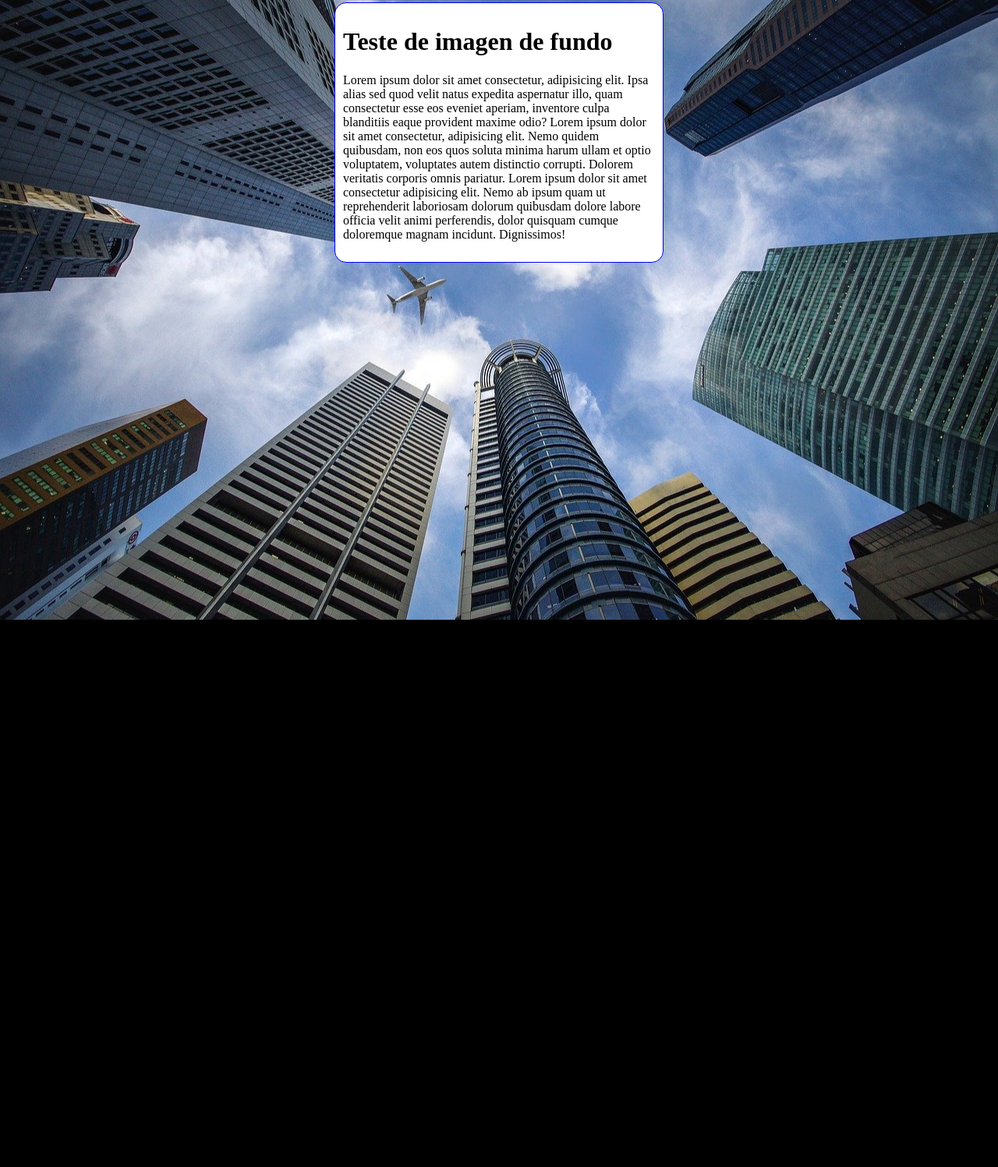
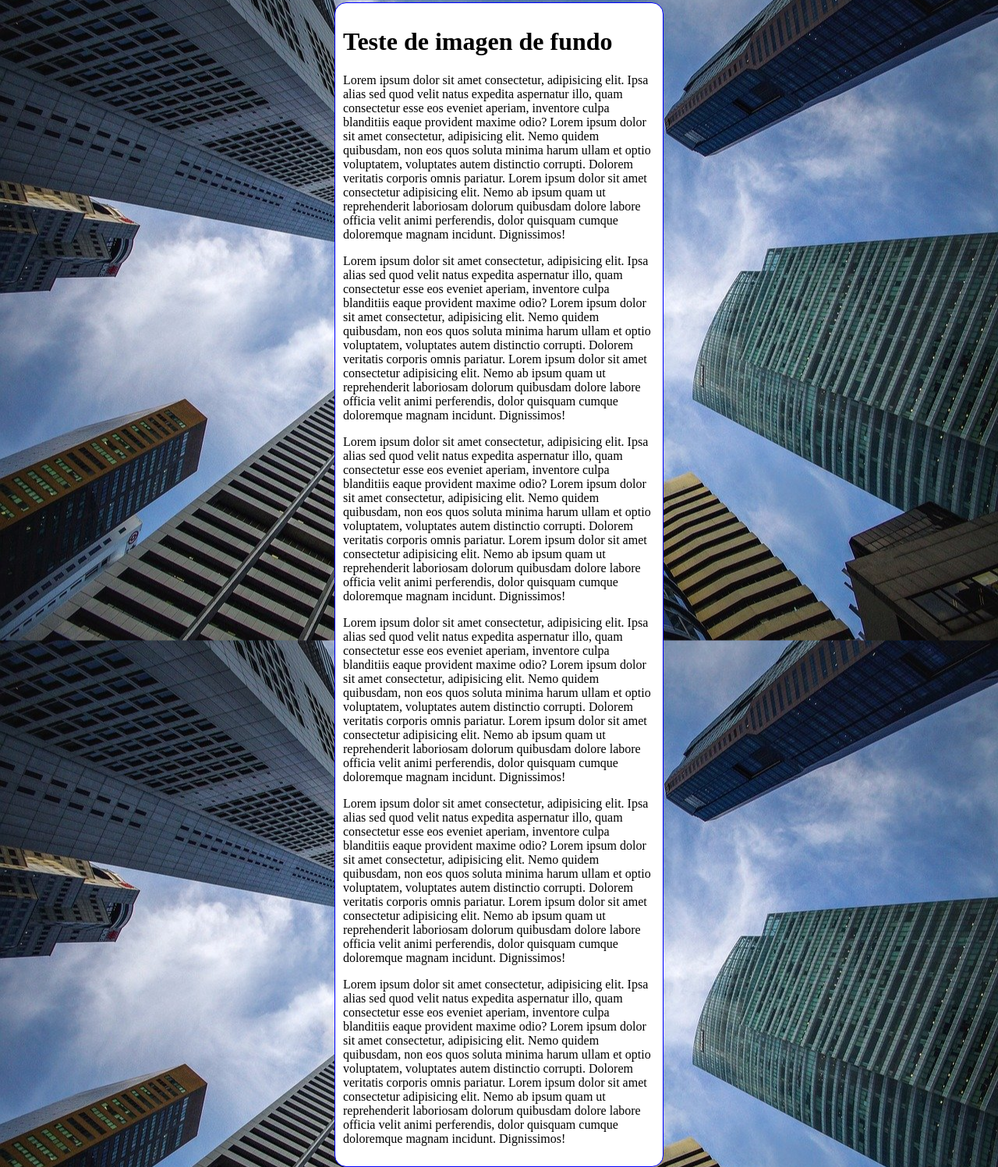
Before and after one commit to yagoFerro/html-css, a plain HTML site: page desafios/fundo006.html in a window 1280 px wide. Shown: the part 5-1502 px from the top of the page at 78% size. Before the commit the page ends 800 px from the top, so only its background shows below. Drawn offline with Linux system fonts and the light colour scheme.

Commit message:
Update fundo006.html

```diff
--- a/desafios/fundo006.html
+++ b/desafios/fundo006.html
@@ -11,7 +11,6 @@
             background-color: black;
             background-image: url('ex022/imagens/wallpaper002.jpg');
             background-position: center center;
-            background-repeat: no-repeat;
             background-size: cover;
 
         }
@@ -40,6 +39,66 @@
         labore officia velit animi perferendis, dolor quisquam cumque doloremque
         magnam incidunt. Dignissimos!
       </p>
+      <p>
+        Lorem ipsum dolor sit amet consectetur, adipisicing elit. Ipsa alias sed
+        quod velit natus expedita aspernatur illo, quam consectetur esse eos
+        eveniet aperiam, inventore culpa blanditiis eaque provident maxime odio?
+        Lorem ipsum dolor sit amet consectetur, adipisicing elit. Nemo quidem
+        quibusdam, non eos quos soluta minima harum ullam et optio voluptatem,
+        voluptates autem distinctio corrupti. Dolorem veritatis corporis omnis
+        pariatur. Lorem ipsum dolor sit amet consectetur adipisicing elit. Nemo
+        ab ipsum quam ut reprehenderit laboriosam dolorum quibusdam dolore
+        labore officia velit animi perferendis, dolor quisquam cumque doloremque
+        magnam incidunt. Dignissimos!
+      </p>
+      <p>
+        Lorem ipsum dolor sit amet consectetur, adipisicing elit. Ipsa alias sed
+        quod velit natus expedita aspernatur illo, quam consectetur esse eos
+        eveniet aperiam, inventore culpa blanditiis eaque provident maxime odio?
+        Lorem ipsum dolor sit amet consectetur, adipisicing elit. Nemo quidem
+        quibusdam, non eos quos soluta minima harum ullam et optio voluptatem,
+        voluptates autem distinctio corrupti. Dolorem veritatis corporis omnis
+        pariatur. Lorem ipsum dolor sit amet consectetur adipisicing elit. Nemo
+        ab ipsum quam ut reprehenderit laboriosam dolorum quibusdam dolore
+        labore officia velit animi perferendis, dolor quisquam cumque doloremque
+        magnam incidunt. Dignissimos!
+      </p>
+      <p>
+        Lorem ipsum dolor sit amet consectetur, adipisicing elit. Ipsa alias sed
+        quod velit natus expedita aspernatur illo, quam consectetur esse eos
+        eveniet aperiam, inventore culpa blanditiis eaque provident maxime odio?
+        Lorem ipsum dolor sit amet consectetur, adipisicing elit. Nemo quidem
+        quibusdam, non eos quos soluta minima harum ullam et optio voluptatem,
+        voluptates autem distinctio corrupti. Dolorem veritatis corporis omnis
+        pariatur. Lorem ipsum dolor sit amet consectetur adipisicing elit. Nemo
+        ab ipsum quam ut reprehenderit laboriosam dolorum quibusdam dolore
+        labore officia velit animi perferendis, dolor quisquam cumque doloremque
+        magnam incidunt. Dignissimos!
+      </p>
+      <p>
+        Lorem ipsum dolor sit amet consectetur, adipisicing elit. Ipsa alias sed
+        quod velit natus expedita aspernatur illo, quam consectetur esse eos
+        eveniet aperiam, inventore culpa blanditiis eaque provident maxime odio?
+        Lorem ipsum dolor sit amet consectetur, adipisicing elit. Nemo quidem
+        quibusdam, non eos quos soluta minima harum ullam et optio voluptatem,
+        voluptates autem distinctio corrupti. Dolorem veritatis corporis omnis
+        pariatur. Lorem ipsum dolor sit amet consectetur adipisicing elit. Nemo
+        ab ipsum quam ut reprehenderit laboriosam dolorum quibusdam dolore
+        labore officia velit animi perferendis, dolor quisquam cumque doloremque
+        magnam incidunt. Dignissimos!
+      </p>
+      <p>
+        Lorem ipsum dolor sit amet consectetur, adipisicing elit. Ipsa alias sed
+        quod velit natus expedita aspernatur illo, quam consectetur esse eos
+        eveniet aperiam, inventore culpa blanditiis eaque provident maxime odio?
+        Lorem ipsum dolor sit amet consectetur, adipisicing elit. Nemo quidem
+        quibusdam, non eos quos soluta minima harum ullam et optio voluptatem,
+        voluptates autem distinctio corrupti. Dolorem veritatis corporis omnis
+        pariatur. Lorem ipsum dolor sit amet consectetur adipisicing elit. Nemo
+        ab ipsum quam ut reprehenderit laboriosam dolorum quibusdam dolore
+        labore officia velit animi perferendis, dolor quisquam cumque doloremque
+        magnam incidunt. Dignissimos!
+      </p>
     </main>
   </body>
 </html>
```
